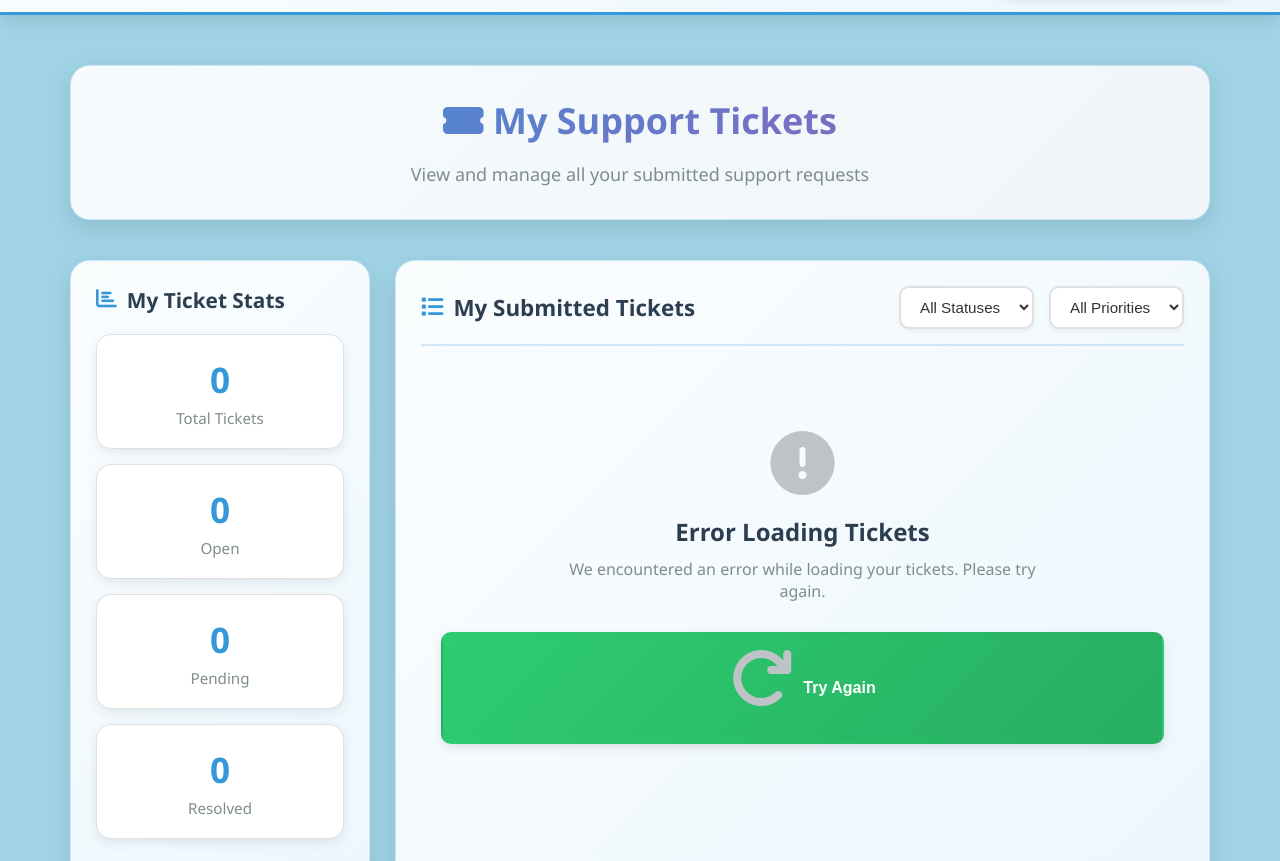
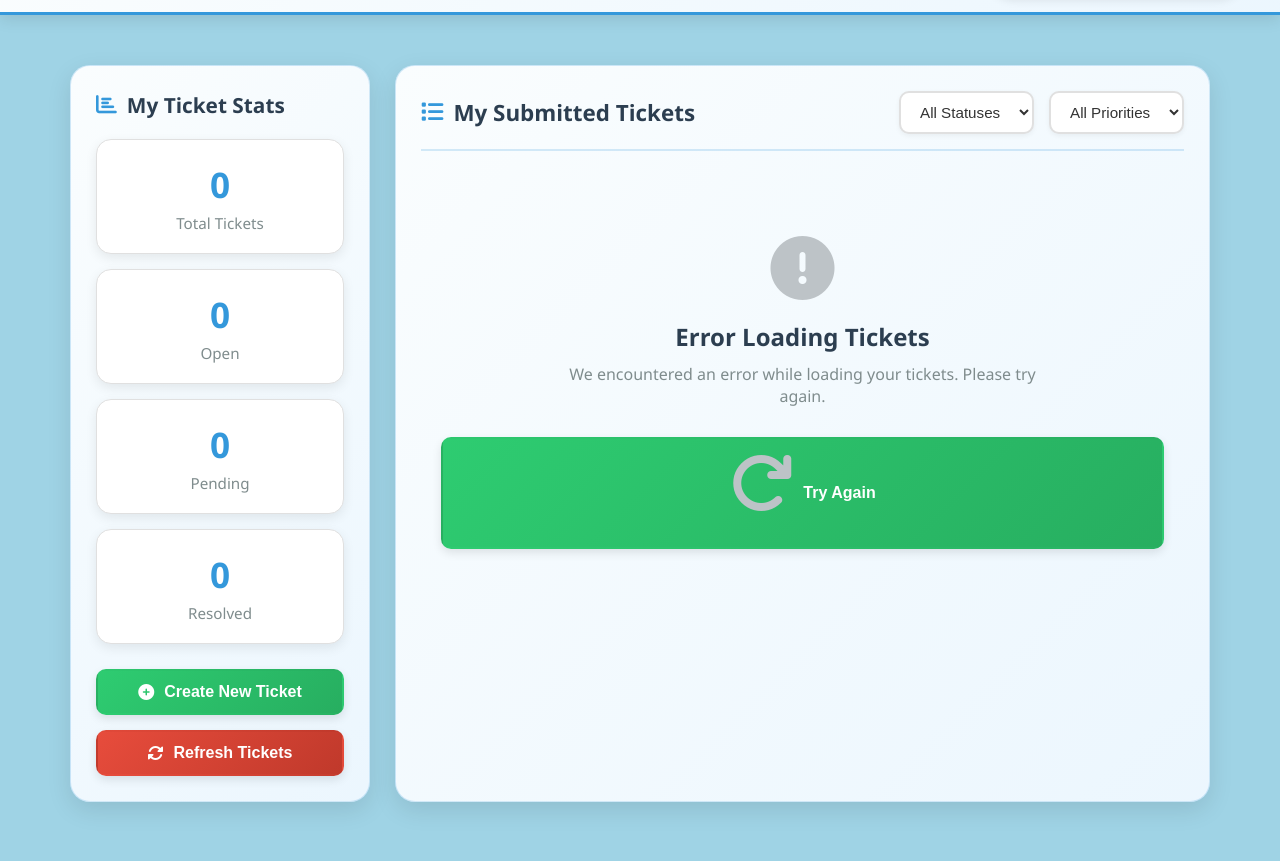
Before and after one commit to chilldude500/Senior-Project, a website: page my-tickets.html in a window 1280 px wide. Shown: the part 84-945 px from the top of the page. Drawn offline with Linux system fonts and the light colour scheme; no server answers; sample sign-in values are in the browser's storage.

```diff
--- a/my-tickets.html
+++ b/my-tickets.html
@@ -134,16 +134,16 @@
 			align-items: center;
 			justify-content: center;
 			gap: 10px;
-            padding: 12px 24px;
+			padding: 12px 20px;
 			border: none;
 			border-radius: 10px;
 			font-weight: 600;
 			cursor: pointer;
 			transition: all 0.3s ease;
-            width: 100%;
 			font-size: 1rem;
-            margin-bottom: 15px;
 			box-shadow: 0 4px 10px rgba(0, 0, 0, 0.1);
+			width: 100% !important; /* Full width for vertical stacking */
+			margin-bottom: 0 !important; /* Remove any bottom margin */
         }
 
         .btn-primary {
@@ -368,7 +368,10 @@
 
         .ticket-actions {
 			display: flex;
-            gap: 10px;
+			flex-direction: column; /* Vertical layout - stacked on top of each other */
+			gap: 15px;
+			margin-top: 15px;
+			width: 100%;
 		}
 
         /* Action Buttons */
@@ -603,10 +606,7 @@
     <!-- REMOVE the entire header section - it will be loaded by load-header.js -->
 
     <div class="main-content">
-        <div class="page-title">
-            <h1><i class="fas fa-ticket-alt"></i> My Support Tickets</h1>
-            <p>View and manage all your submitted support requests</p>
-        </div>
+
 
         <div class="dashboard">
             <div class="sidebar">
```
Lines whose indentation alone changed are shown as unchanged.
